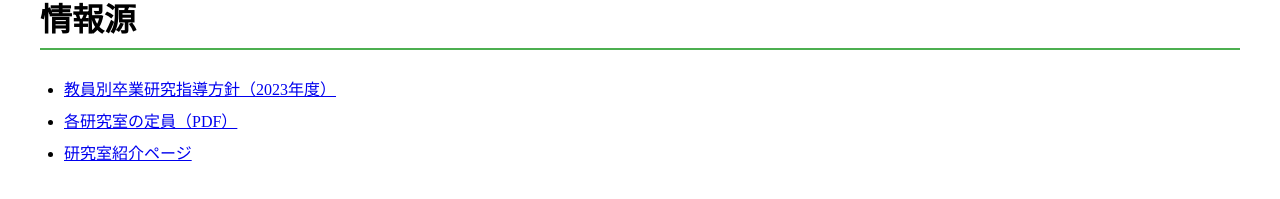
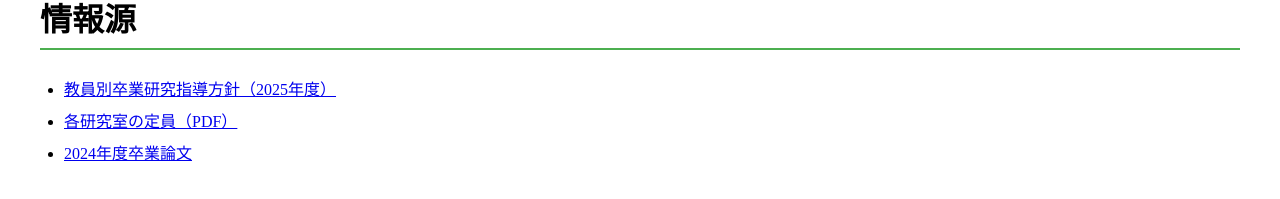
Before and after one commit to Utsugi0101/lab-information, a React (Vite) app in the folder frontend/: page /resource in a window 1280 px wide. Shown: the part 153-352 px from the top of the page. Built offline with nearby package versions, Linux system fonts and the light colour scheme.

Commit message:
情報源ページ直した

```diff
--- a/frontend/src/Resource.tsx
+++ b/frontend/src/Resource.tsx
@@ -7,7 +7,7 @@ function Resource() {
       <ul style={{ listStyleType: 'disc', paddingLeft: '1.5rem', lineHeight: '2' }}>
         <li>
           <a href="https://klis.tsukuba.ac.jp/2306.html" target="_blank" rel="noopener noreferrer">
-            教員別卒業研究指導方針（2023年度）
+            教員別卒業研究指導方針（2025年度）
           </a>
         </li>
         <li>
@@ -17,7 +17,7 @@ function Resource() {
         </li>
         <li>
           <a href="https://klis.tsukuba.ac.jp/2367.html" target="_blank" rel="noopener noreferrer">
-            研究室紹介ページ
+            2024年度卒業論文
           </a>
         </li>
       </ul>
```
